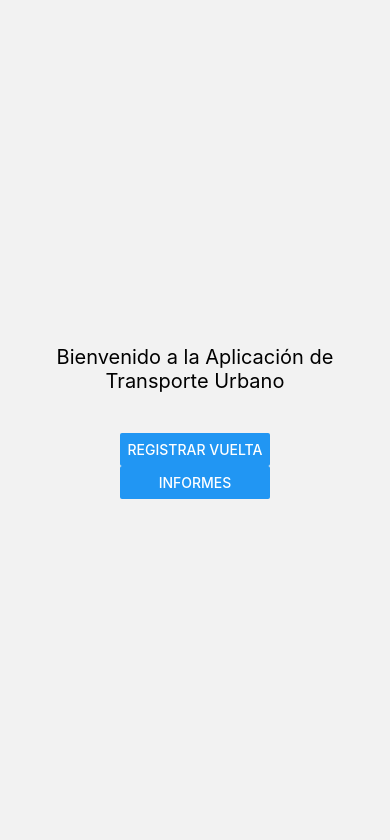
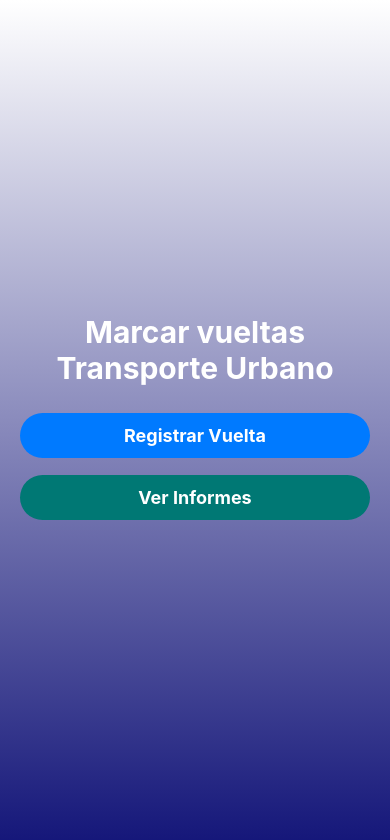
Before and after one commit to DesWeb-Movil-I/FrontEnd-transporte, a React Native app in the folder transporte/: screen /Home in a window 390 px wide. Shown: the top 840 px of the page. Built offline with nearby package versions, Linux system fonts and the light colour scheme.

Commit message:
ultimo commit

```diff
--- a/transporte/components/HomeScreen.tsx
+++ b/transporte/components/HomeScreen.tsx
@@ -1,8 +1,16 @@
 import React from "react";
-import { View, Text, Button, StyleSheet } from "react-native";
+import {
+  View,
+  Text,
+  Button,
+  StyleSheet,
+  Platform,
+  TouchableOpacity,
+} from "react-native";
 import { NativeStackNavigationProp } from "@react-navigation/native-stack";
 import { useNavigation } from "@react-navigation/native";
 import { RootStackParamList } from "./AppNavigator";
+import { LinearGradient } from "expo-linear-gradient";
 
 type HomeScreenNavigationProp = NativeStackNavigationProp<
   RootStackParamList,
@@ -21,18 +29,23 @@ const HomeScreen = () => {
   };
 
   return (
-    <View style={styles.container}>
+    <LinearGradient colors={["#ffffff", "#141679"]} style={styles.container}>
       <Text style={styles.text}>
-        Bienvenido a la Aplicación de Transporte Urbano
+        Marcar vueltas Transporte Urbano
       </Text>
-      <View style={styles.buttonContainer}>
-        <Button
-          title="Registrar Vuelta"
-          onPress={handleNavigateToRegistroVuelta}
-        />
-        <Button title="Informes" onPress={handleNavigateToInformes} />
-      </View>
-    </View>
+      <TouchableOpacity
+        style={styles.button}
+        onPress={handleNavigateToRegistroVuelta}
+      >
+        <Text style={styles.buttonText}>Registrar Vuelta</Text>
+      </TouchableOpacity>
+      <TouchableOpacity
+        style={styles.buttonDos}
+        onPress={handleNavigateToInformes}
+      >
+        <Text style={styles.buttonText}>Ver Informes</Text>
+      </TouchableOpacity>
+    </LinearGradient>
   );
 };
 
@@ -44,12 +57,45 @@ const styles = StyleSheet.create({
     padding: 20,
   },
   text: {
-    fontSize: 20,
+    fontSize: 30,
+    fontWeight: "700",
     marginBottom: 20,
     textAlign: "center",
+    color: "#fff",
   },
   buttonContainer: {
-    marginTop: 20,
+    width: "100%",
+    marginTop: Platform.OS === "web" ? 20 : 10,
+    height: Platform.OS === "web" ? 50 : 50,
+    marginBottom: 0,
+  },
+  buttonContainerDos: {
+    width: "100%",
+    marginTop: Platform.OS === "web" ? 20 : 0,
+    height: Platform.OS === "web" ? 50 : 50,
+  },
+  button: {
+    width: "100%",
+    backgroundColor: "#007AFF", // Color de fondo del botón 007874
+    paddingVertical: 12,
+    borderRadius: 50,
+    marginTop: 7,
+    marginBottom: 10,
+    alignItems: "center",
+  },
+  buttonDos: {
+    width: "100%",
+    backgroundColor: "#007874", // Color de fondo del botón 007874
+    paddingVertical: 12,
+    borderRadius: 50,
+    marginTop: 7,
+    marginBottom: 10,
+    alignItems: "center",
+  },
+  buttonText: {
+    color: "#FFFFFF", // Color del texto del botón
+    fontSize: 18,
+    fontWeight: "700",
   },
 });
 
--- a/transporte/components/LoginScreen.tsx
+++ b/transporte/components/LoginScreen.tsx
@@ -33,11 +33,13 @@ const LoginScreen = () => {
        const resultData = result.data;
 
        if (resultData.length > 0) {
-         setEstado(""); // Limpiar estado en caso de éxito
+         setEstado("");
+         setEmail("");
+         setPassword("");
          navigation.navigate("Loading");
        }
      } catch (err) {
-       console.error("Error al iniciar sesión:", err);
+       //console.error("Error al iniciar sesión:", err);
        setEstado("Usuario o Contraseña incorrectos!");
      }
    };
```
